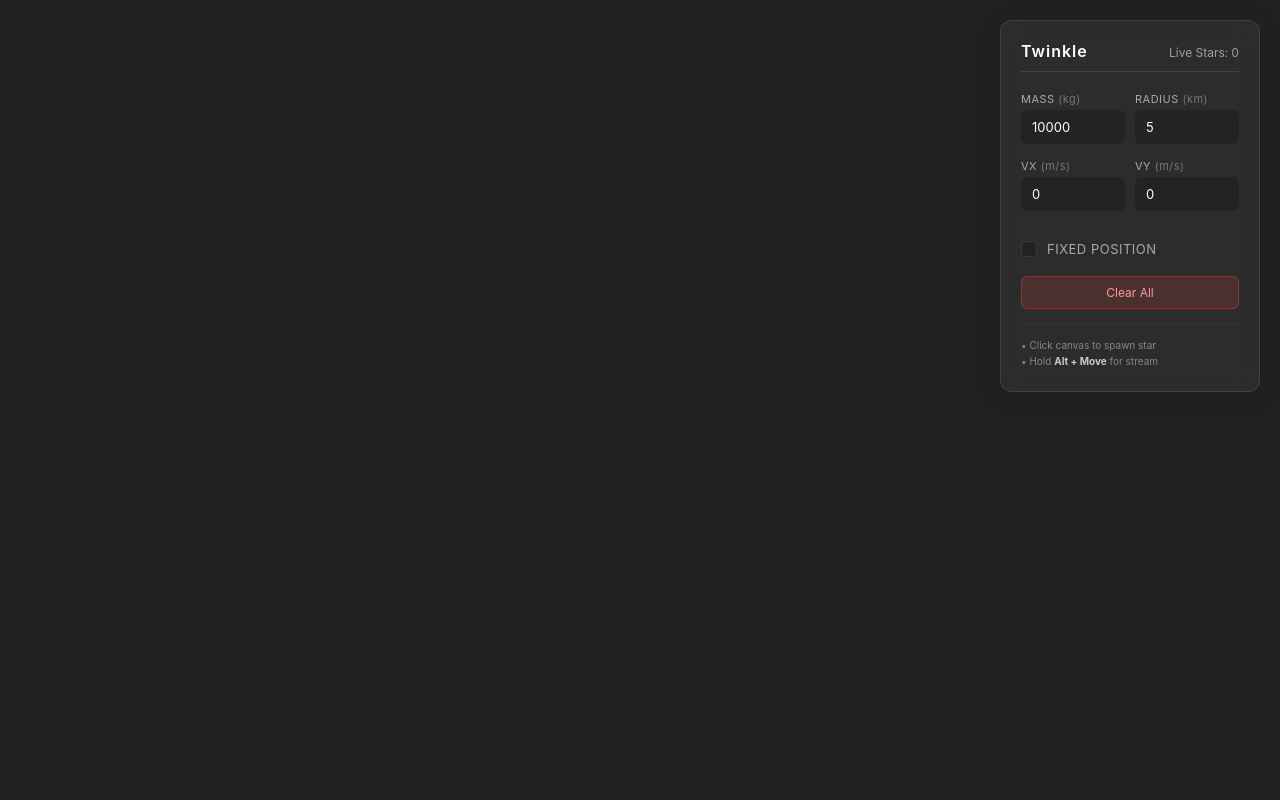
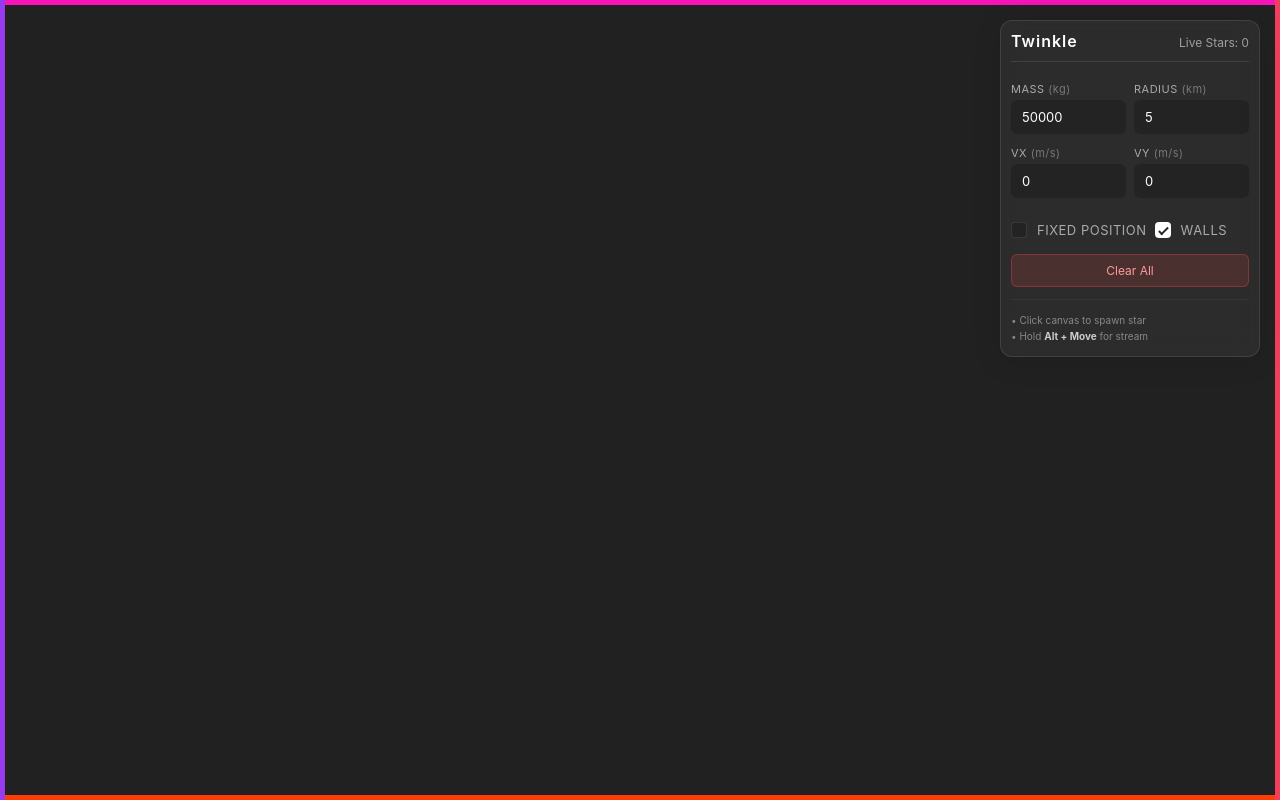
Before and after one commit to sickboydroid/Twinkle, a website built with Vite: page index.html in a window 1280 px wide. Built offline with nearby package versions, Linux system fonts and the light colour scheme.

Commit message:
add walls and speed limit

```diff
--- a/index.html
+++ b/index.html
@@ -44,6 +44,11 @@
           <span class="checkmark"></span>
           <span class="label-text">Fixed Position</span>
         </label>
+        <label class="checkbox-container">
+          <input type="checkbox" id="walls" />
+          <span class="checkmark"></span>
+          <span class="label-text">Walls</span>
+        </label>
       </div>
 
       <div class="actions">
--- a/src/controls.ts
+++ b/src/controls.ts
@@ -1,4 +1,4 @@
-import { ctx, stars, WORLD_HEIGHT, WORLD_WIDTH } from "./main";
+import { ctx, stars, toggleWalls, WORLD_HEIGHT, WORLD_WIDTH } from "./main";
 
 interface StarData {
   mass: number;
@@ -6,14 +6,16 @@ interface StarData {
   vx: number;
   vy: number;
   fixed: boolean;
+  walls: boolean;
 }
 
 const DEFAULTS: StarData = {
-  mass: 10000,
+  mass: 50000,
   radius: 5,
   vx: 0,
   vy: 0,
   fixed: false,
+  walls: true,
 };
 
 // Reactive Object holds most recent info given by user
@@ -25,6 +27,7 @@ const inputs = {
   vx: document.getElementById("vx") as HTMLInputElement,
   vy: document.getElementById("vy") as HTMLInputElement,
   fixed: document.getElementById("fixed") as HTMLInputElement,
+  walls: document.getElementById("walls") as HTMLInputElement,
   count: document.getElementById("star-count") as HTMLElement,
   clearBtn: document.getElementById("clear-btn") as HTMLButtonElement,
 };
@@ -36,6 +39,9 @@ const inputs = {
 const updateData = (key: keyof StarData, element: HTMLInputElement) => {
   if (key === "fixed") {
     currentStarData.fixed = element.checked;
+    return;
+  } else if (key == "walls") {
+    currentStarData.walls = element.checked;
     return;
   }
 
@@ -59,6 +65,7 @@ export const initControls = () => {
   inputs.vx.value = DEFAULTS.vx.toString();
   inputs.vy.value = DEFAULTS.vy.toString();
   inputs.fixed.checked = DEFAULTS.fixed;
+  inputs.walls.checked = DEFAULTS.walls;
 
   // Bind Listeners
   inputs.mass.addEventListener("input", () => updateData("mass", inputs.mass));
@@ -70,6 +77,10 @@ export const initControls = () => {
   inputs.fixed.addEventListener("change", () =>
     updateData("fixed", inputs.fixed),
   );
+  inputs.walls.addEventListener("change", () => {
+    updateData("walls", inputs.walls);
+    toggleWalls();
+  });
 
   inputs.clearBtn.addEventListener("click", () => {
     ctx.fillStyle = "#282828";
--- a/src/main.ts
+++ b/src/main.ts
@@ -1,14 +1,18 @@
 import { currentStarData, initControls, updateStarCount } from "./controls";
+import { randomBrightColor } from "./utils";
+import Wall from "./wall";
 
 export const canvas = document.querySelector("#canvas") as HTMLCanvasElement;
 export const ctx = canvas.getContext("2d") as CanvasRenderingContext2D;
 export const WORLD_WIDTH = window.innerWidth;
 export const WORLD_HEIGHT = window.innerHeight;
-const G = 50;
+const G = 100;
 export let stars: Star[] = [];
+export let walls: Wall[] = [];
 let lastTime = 0;
 
 initCanvas();
+toggleWalls();
 initControls();
 /**********************UTIL METHODS****************/
 function initCanvas() {
@@ -21,11 +25,17 @@ function initCanvas() {
   requestAnimationFrame(draw);
 }
 
-function randomBrightColor() {
-  const h = Math.random() * 360;
-  const s = 80 + Math.random() * 20;
-  const l = 50 + Math.random() * 10;
-  return `hsl(${h}, ${s}%, ${l}%)`;
+export function toggleWalls() {
+  if (!currentStarData.walls) {
+    walls.length = 0;
+    return;
+  }
+  walls.push(
+    new Wall("left"),
+    new Wall("right"),
+    new Wall("top"),
+    new Wall("bottom"),
+  );
 }
 
 function addNewStar(x: number, y: number) {
@@ -45,7 +55,7 @@ function draw(curTime: number) {
   ctx.fillStyle = "rgba(40,40,40,0.08)";
   ctx.fillRect(0, 0, WORLD_WIDTH, WORLD_HEIGHT);
   if (lastTime == 0) lastTime = curTime;
-  const deltaTime = Math.min(curTime - lastTime, 50) / 1000;
+  const deltaTime = Math.min(curTime - lastTime, 20) / 1000;
   lastTime = curTime;
   for (const star of stars) {
     star.computeAcceleration();
@@ -53,6 +63,9 @@ function draw(curTime: number) {
   for (const star of stars) {
     star.update(deltaTime);
     star.draw(ctx);
+  }
+  for (const wall of walls) {
+    wall.draw(ctx);
   }
   ctx.font = "20px monospace";
   ctx.fillStyle = "white";
@@ -63,6 +76,8 @@ function draw(curTime: number) {
 
 /***************************ENTITIES**********************/
 class Star {
+  readonly MAX_VX = 500;
+  readonly MAX_VY = 500;
   x: number;
   y: number;
   color = randomBrightColor();
@@ -92,11 +107,51 @@ class Star {
   update(deltaTime: number) {
     if (this.isFixed) return;
 
-    this.vx += this.ax * deltaTime;
-    this.vy += this.ay * deltaTime;
+    // update velocity
+    this.vx += Math.min(
+      this.MAX_VX,
+      Math.max(-this.MAX_VX, this.ax * deltaTime),
+    );
+
+    this.vy += Math.min(
+      this.MAX_VY,
+      Math.max(-this.MAX_VY, this.ay * deltaTime),
+    );
+
+    // check collisions with wall
+    for (const wall of walls) {
+      if (wall.wallType === "left") {
+        const bound = wall.x + wall.width;
+        if (this.x - this.radius < bound) {
+          this.x = bound + this.radius;
+          this.vx = Math.abs(this.vx);
+        }
+      } else if (wall.wallType === "right") {
+        const bound = wall.x;
+        if (this.x + this.radius > bound) {
+          this.x = bound - this.radius;
+          this.vx = -Math.abs(this.vx);
+        }
+      } else if (wall.wallType === "top") {
+        const bound = wall.y + wall.height;
+        if (this.y - this.radius < bound) {
+          this.y = bound + this.radius;
+          this.vy = Math.abs(this.vy);
+        }
+      } else if (wall.wallType === "bottom") {
+        const bound = wall.y;
+        if (this.y + this.radius > bound) {
+          this.y = bound - this.radius;
+          this.vy = -Math.abs(this.vy);
+        }
+      }
+    }
+
+    // update position
     this.x += this.vx * deltaTime;
     this.y += this.vy * deltaTime;
 
+    // check if left the world
     this.markedForDeletion =
       this.x < -10 * WORLD_WIDTH ||
       this.x > 10 * WORLD_WIDTH ||
--- a/src/style.css
+++ b/src/style.css
@@ -22,7 +22,7 @@
   top: 20px;
   right: 20px;
   width: 260px;
-  padding: 20px;
+  padding: 10px;
   border-radius: 12px;
 
   background: rgba(255, 255, 255, 0.05);
@@ -62,14 +62,14 @@
 
 /* Inputs */
 .input-group {
-  margin-bottom: 15px;
+  margin-bottom: 12px;
   display: flex;
   flex-direction: column;
 }
 
 .row {
   display: flex;
-  gap: 10px;
+  gap: 8px;
 }
 
 .half {
@@ -118,7 +118,7 @@ input.error {
 
 /* Custom Checkbox */
 .check-row {
-  margin: 15px 0;
+  margin: 12px 0;
   align-items: center;
 }
 
@@ -180,7 +180,7 @@ input.error {
 
 /* Hints */
 .hints {
-  margin-top: 15px;
+  margin-top: 12px;
   padding-top: 10px;
   border-top: 1px solid rgba(255, 255, 255, 0.05);
 }
--- /dev/null
+++ b/src/utils.ts
@@ -0,0 +1,6 @@
+export function randomBrightColor() {
+  const h = Math.random() * 360;
+  const s = 80 + Math.random() * 20;
+  const l = 50 + Math.random() * 10;
+  return `hsl(${h}, ${s}%, ${l}%)`;
+}
--- /dev/null
+++ b/src/wall.ts
@@ -0,0 +1,44 @@
+import { WORLD_HEIGHT, WORLD_WIDTH } from "./main";
+import { randomBrightColor } from "./utils";
+
+type WallType = "left" | "right" | "top" | "bottom";
+
+export default class Wall {
+  static thickness = 5;
+  wallType: WallType;
+  x: number;
+  y: number;
+  width: number;
+  height: number;
+  color = randomBrightColor();
+  constructor(wallType: WallType) {
+    this.wallType = wallType;
+    if (wallType == "left") {
+      this.x = 0;
+      this.y = 0;
+      this.width = Wall.thickness;
+      this.height = WORLD_HEIGHT;
+    } else if (wallType == "right") {
+      this.x = WORLD_WIDTH - Wall.thickness;
+      this.y = 0;
+      this.width = Wall.thickness;
+      this.height = WORLD_HEIGHT;
+    } else if (wallType == "top") {
+      this.x = Wall.thickness;
+      this.y = 0;
+      this.width = WORLD_WIDTH - 2 * Wall.thickness;
+      this.height = Wall.thickness;
+    } else /*if (wallType == "bottom")*/ {
+      this.x = Wall.thickness;
+      this.y = WORLD_HEIGHT - Wall.thickness;
+      this.width = WORLD_WIDTH - 2 * Wall.thickness;
+      this.height = Wall.thickness;
+    }
+  }
+  update() {}
+
+  draw(ctx: CanvasRenderingContext2D) {
+    ctx.fillStyle = this.color;
+    ctx.fillRect(this.x, this.y, this.width, this.height);
+  }
+}
```
